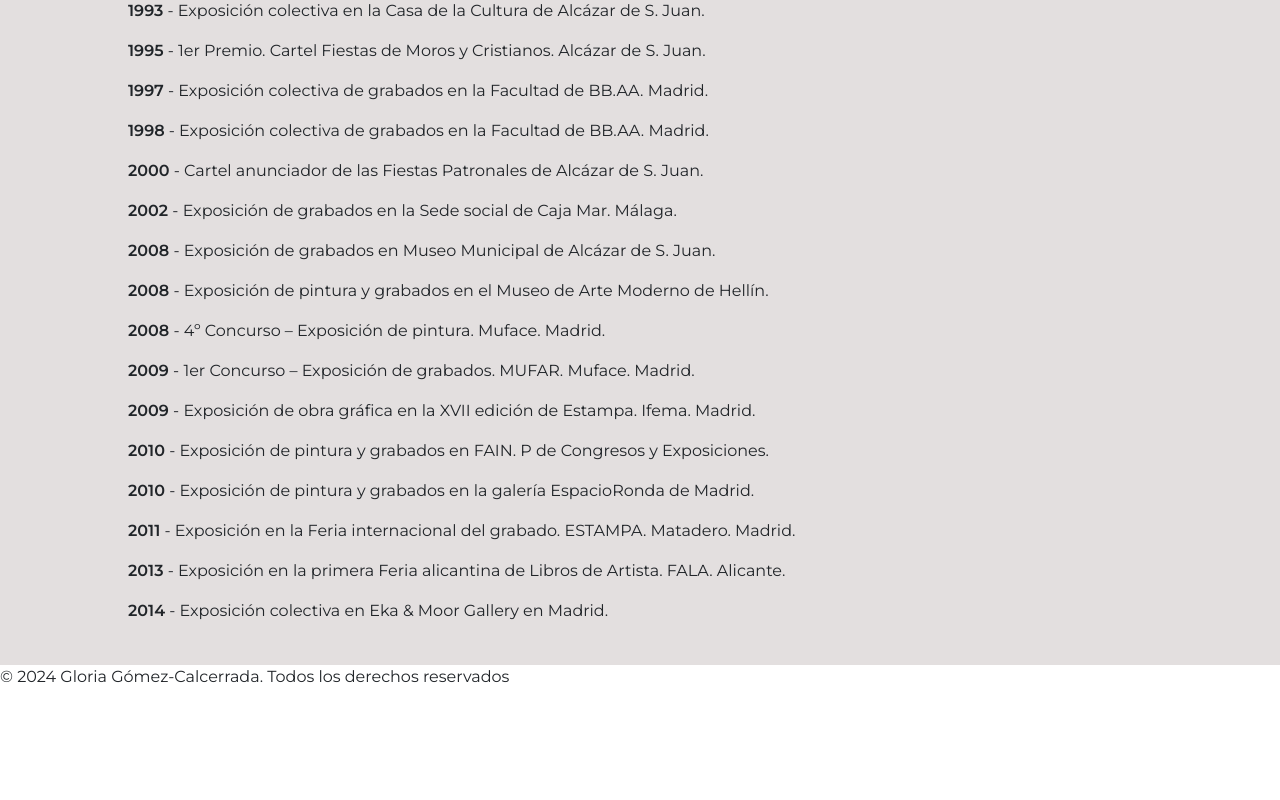
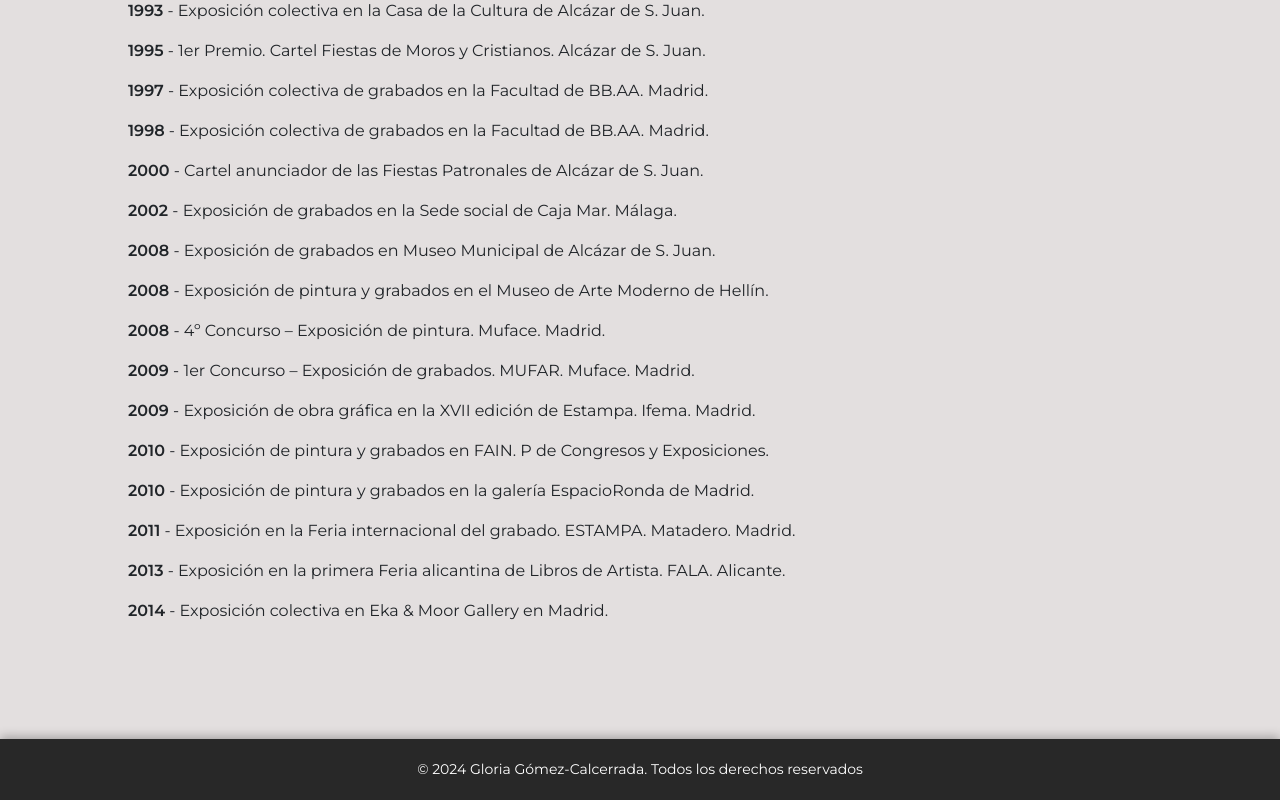
Before and after one commit to claudiabg-c/artist-personal-website, a React (Create React App) app: page /#/ in a window 1280 px wide. Shown: the part 1621-2421 px from the top of the page. Before the commit the page ends 2310 px from the top, so only its background shows below. Built offline with nearby package versions, Linux system fonts and the light colour scheme.

Commit message:
Update footer styles

```diff
--- a/src/styles/App.scss
+++ b/src/styles/App.scss
@@ -132,7 +132,7 @@
 
 main {
   background-color: #e3dfdf;
-  padding: 2% 10%;
+  padding: 2% 10% 100px;
   min-height: calc(50vh - 24px);
   h1 {
     text-transform: uppercase;
@@ -171,11 +171,11 @@ main {
           min-height: calc(100% - 60px);
           object-fit: cover;
           transition: transform 0.5s ease;
-          /* Agrega una transición suave en la propiedad transform */
+
           &:hover {
             object-fit: scale-down;
             transform: scale(0.95);
-            /* Aplica una escala al hacer hover */
+
           }
         }
         .painting-title {
@@ -238,6 +238,22 @@ main {
   }
 }
 
+footer {
+  background-color: #282828;
+  color: #ffffff;
+  text-align: center;
+  padding: 20px;
+  bottom: 0;
+  width: 100%;
+  font-size: 14px;
+  box-shadow: 0 -2px 10px #0000004d;
+}
+
+footer span {
+  display: inline-block;
+  margin: 0;
+}
+
 @include tablet {
   .nameartist {
     margin-left: 40px;
```
